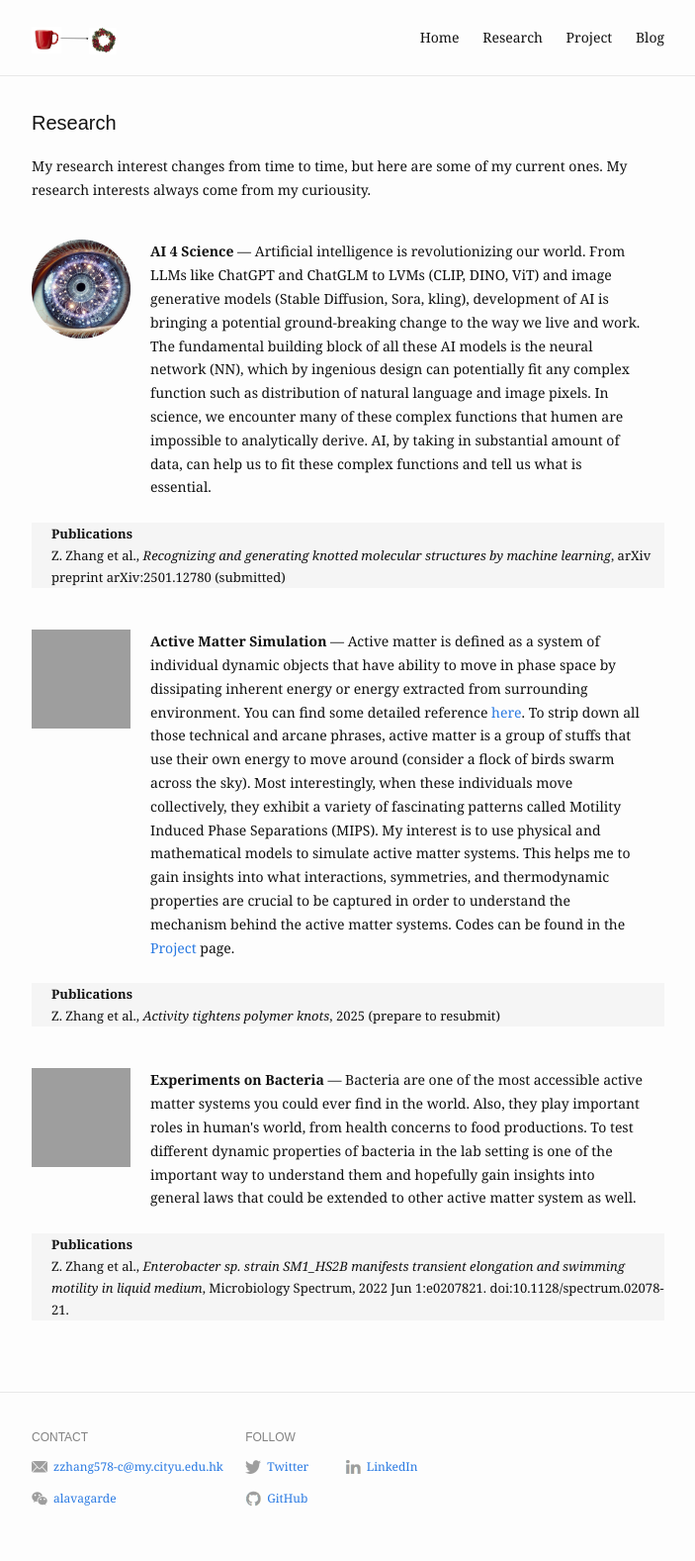
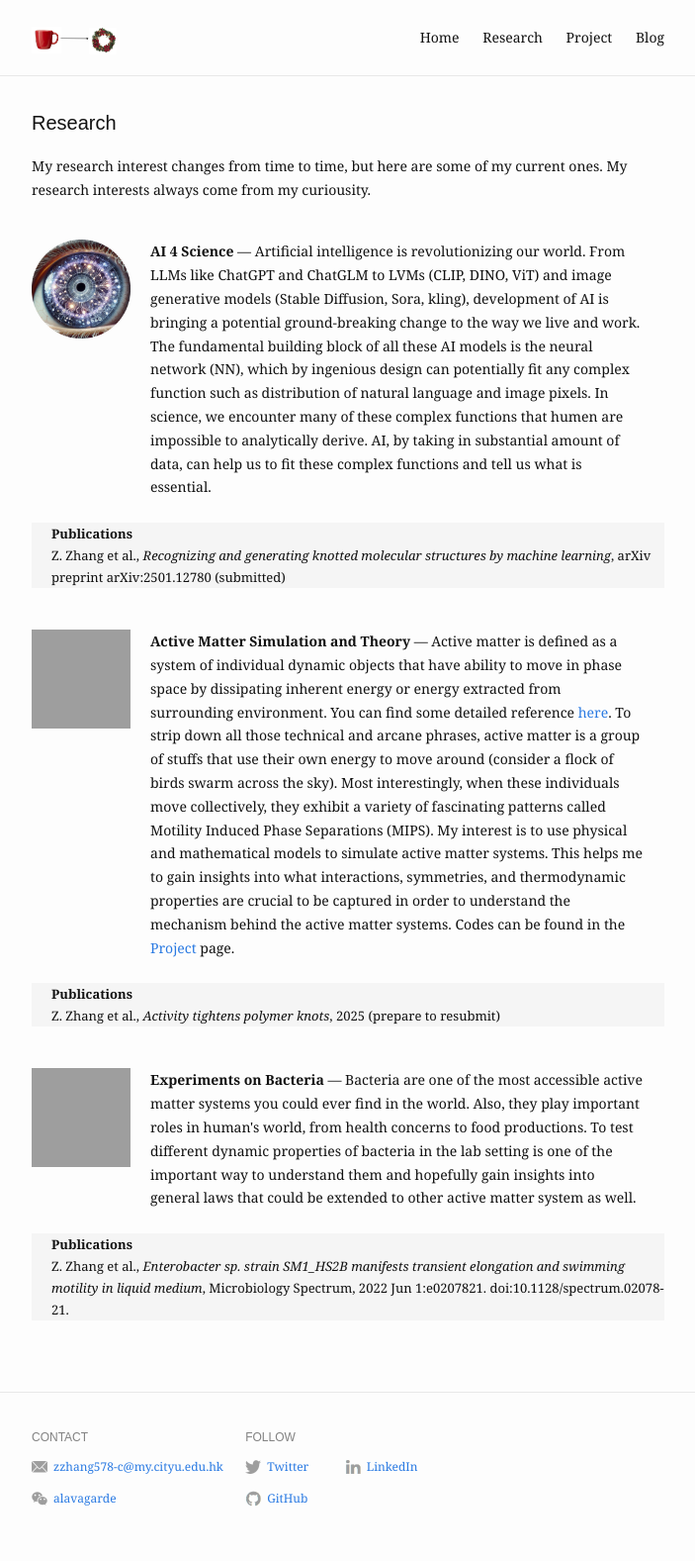
Before and after one commit to kizzhang/kizzhang.github.io, a Jekyll site: the page built from research.md, in a window 1280 px wide. Shown: the whole page at 99% size, without its empty margins (288-991 px from the left). Built offline with Jekyll 4.4.1, drawn with Linux system fonts in a browser that asks for light colours.

Commit message:
Update research.md

```diff
--- a/research.md
+++ b/research.md
@@ -11,7 +11,7 @@ items:
     pub: Publications
     pubdes: Z. Zhang et al., <i>Recognizing and generating knotted molecular structures by machine learning</i>, arXiv preprint arXiv:2501.12780 (submitted)
 
-  - title: Active Matter Simulation
+  - title: Active Matter Simulation and Theory
     image:
       src: /assets/img/work/bac_swim.gif
       alt: simulation
```
